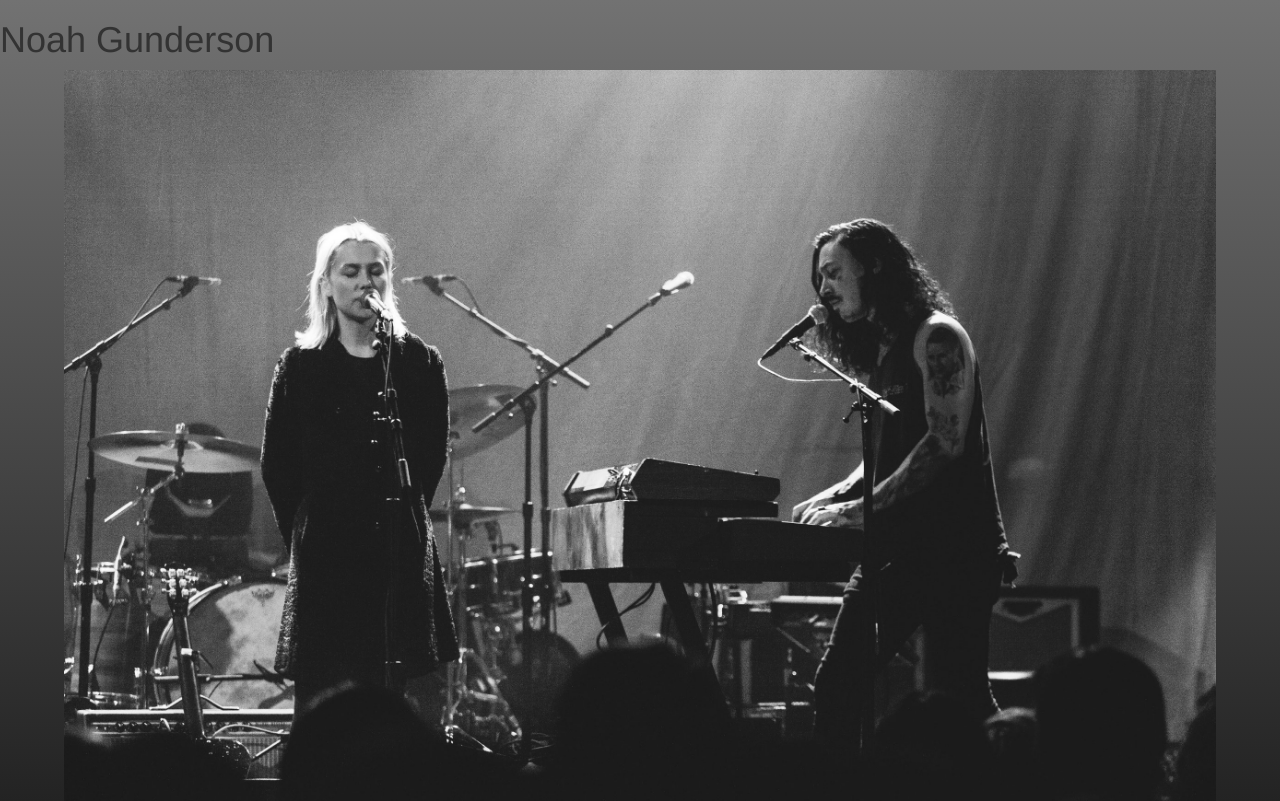
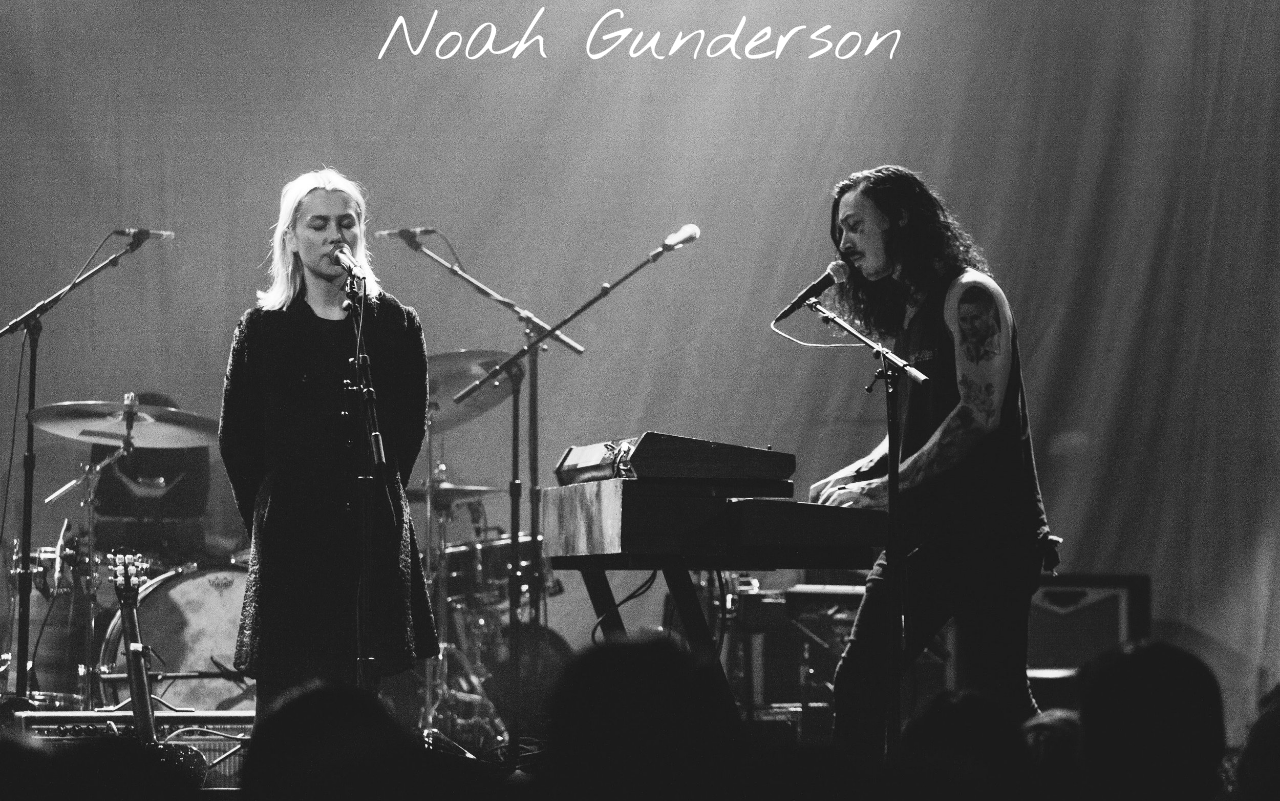
Before and after one commit to 68thandMaine/new10_10, a plain HTML site: page index.html in a window 1280 px wide. Shown: the top 801 px of the page. Drawn offline with Linux system fonts and the light colour scheme.

Commit message:
add font header

```diff
--- a/css/styles.css
+++ b/css/styles.css
@@ -1,5 +1,5 @@
 #noah {
-  width: 90%;
+  width: 100%;
   display: flex;
   margin: 0 auto;
 }
@@ -10,5 +10,16 @@ body {
     to bottom,
    #727272, #000
     );
-  padding-bottom: 25%;
+  padding-bottom: 100%;
 }
+
+
+.header {
+  position:absolute;
+  top: 5%;
+  left: 50%;
+  transform: translate(-50%,-50%);
+  font-size: 5em;
+  font-family: 'Nothing You Could Do', cursive;
+  color: white;
+}
--- a/index.html
+++ b/index.html
@@ -3,12 +3,15 @@
   <head>
     <link href="css/bootstrap.css" rel="stylesheet" type="text/css">
     <link href="css/styles.css" rel="stylesheet" type="text/css">
+    <link href="https://fonts.googleapis.com/css?family=Lobster|Nothing+You+Could+Do|Nunito|Open+Sans+Condensed:300" rel="stylesheet">
     <meta charset="utf-8">
     <title></title>
   </head>
   <body>
-<h1 id="header">Noah Gunderson</h1>
-<img id="noah" src="img/noah.jpg">
+
+  <img id="noah" src="img/noah.jpg">
+  <div class="header">Noah Gunderson</div>
+
 
 
   </body>
```
